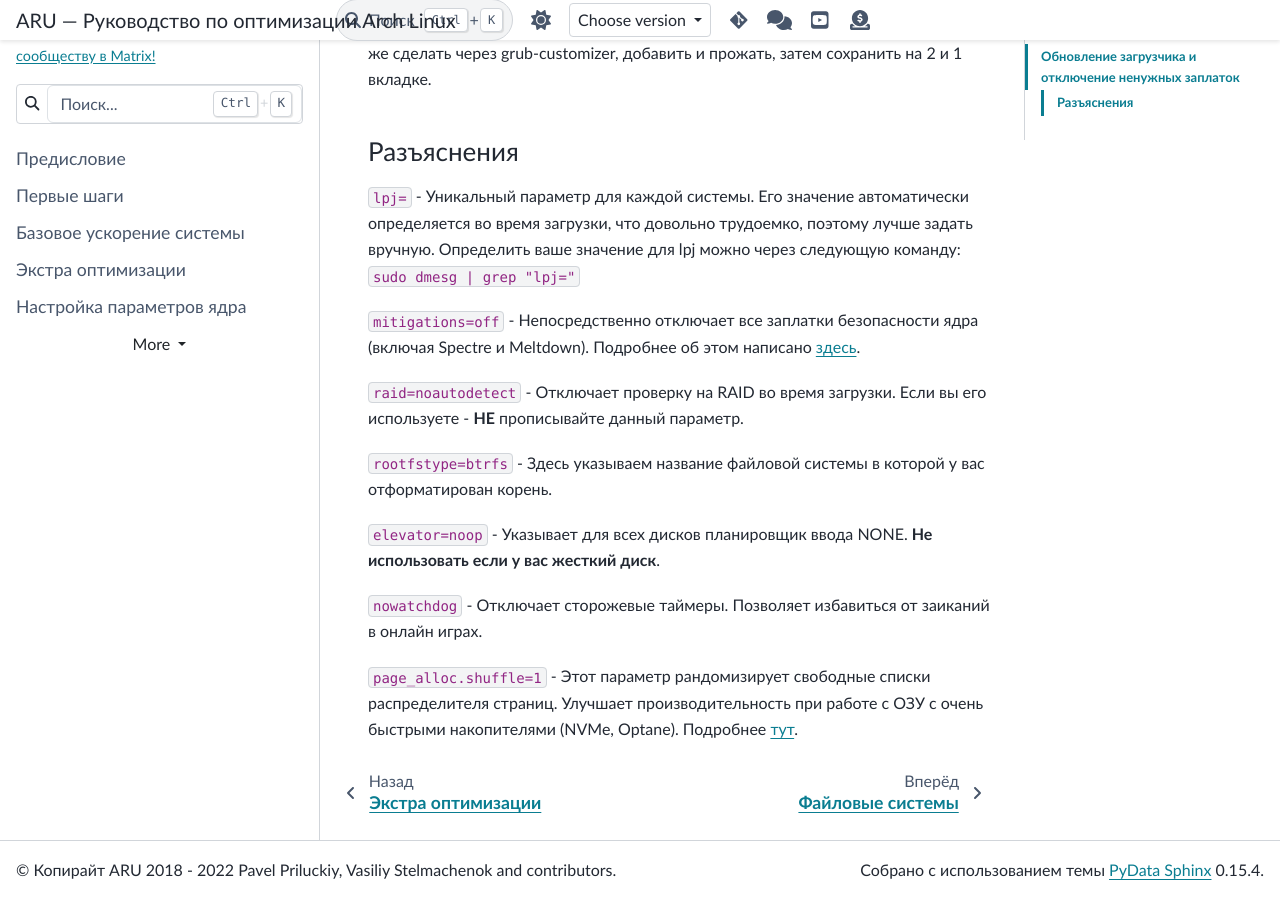
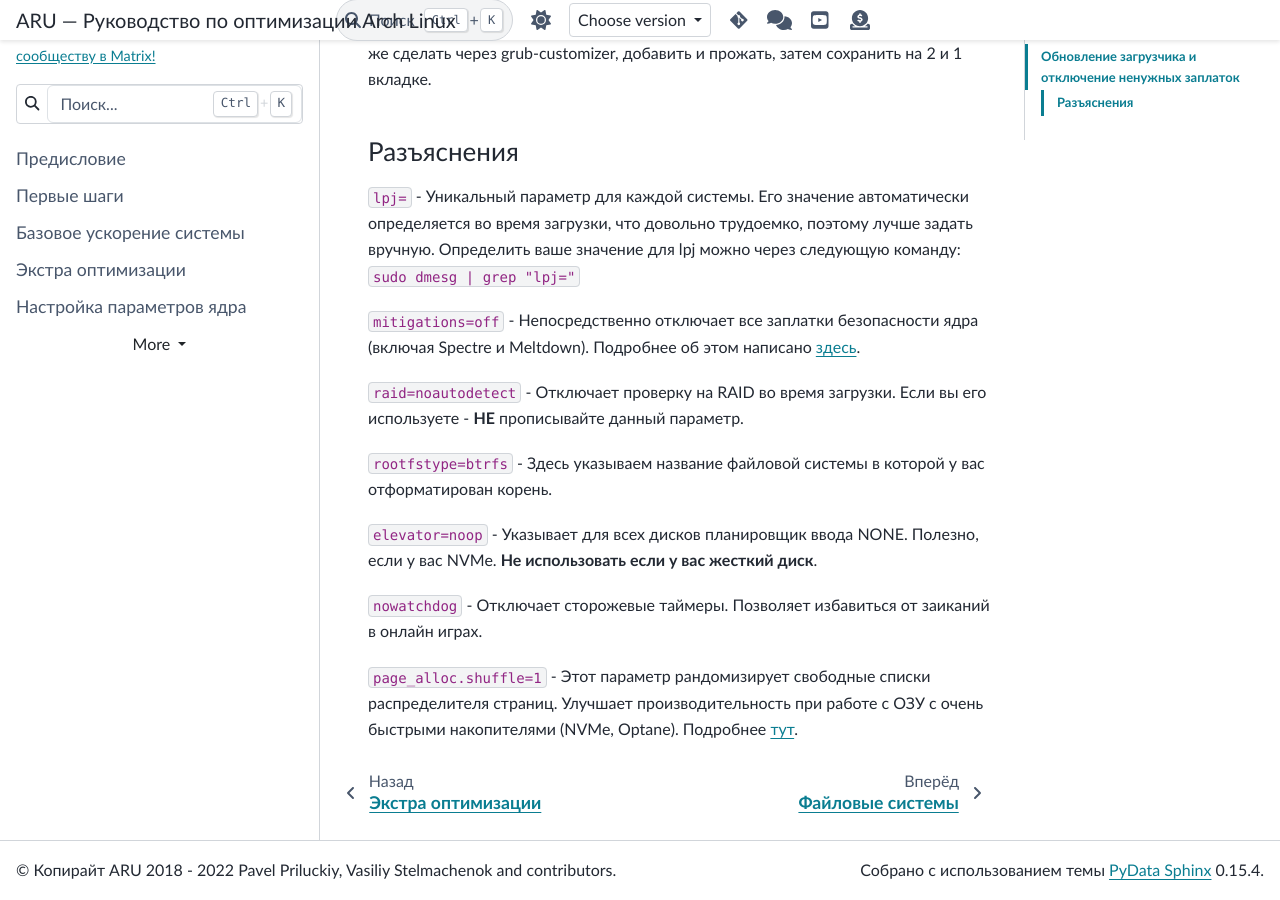
Before and after one commit to ventureoo/ARU, a Sphinx documentation site: the page built from docs/source/kernel-parameters.rst, in a window 1280 px wide and 900 px high, scrolled down 976 px. Built offline with Sphinx 7.4.7 and the PyData theme 0.15.4, drawn with Linux system fonts in a browser that asks for light colours.

Commit message:
kernel-parameters: Add note about IO "None" Scheduler for NVMe

```diff
--- a/docs/source/kernel-parameters.rst
+++ b/docs/source/kernel-parameters.rst
@@ -59,8 +59,8 @@ dmesg | grep "lpj="``
 ``rootfstype=btrfs`` - Здесь указываем название файловой системы в которой у
 вас отформатирован корень.
 
-``elevator=noop`` - Указывает для всех дисков планировщик ввода NONE. **Не
-использовать если у вас жесткий диск**.
+``elevator=noop`` - Указывает для всех дисков планировщик ввода NONE.
+Полезно, если у вас NVMe. **Не использовать если у вас жесткий диск**.
 
 ``nowatchdog`` - Отключает сторожевые таймеры. Позволяет избавиться от заиканий
 в онлайн играх.
```
